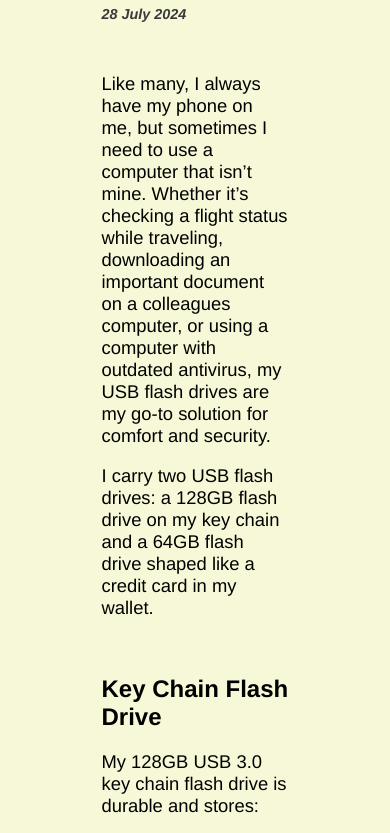
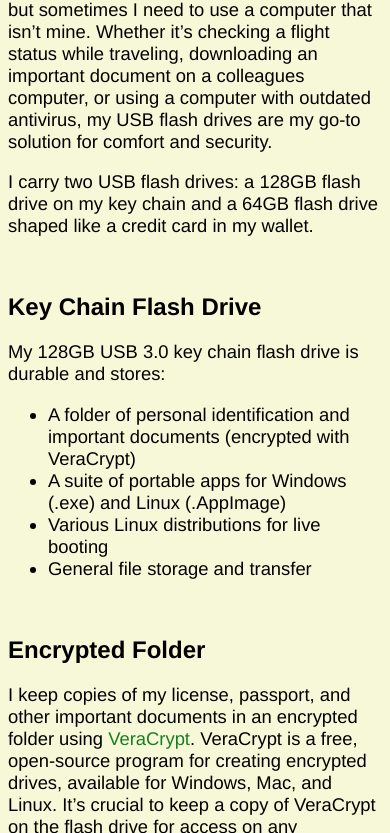
Before and after one commit to ctready/ct-ready-website, a plain HTML site: page blogs/28July24-edcUsb.html in a window 390 px wide. Shown: the part 261-1094 px from the top of the page. Drawn offline with Linux system fonts and the light colour scheme.

Commit message:
Add files via upload

```diff
--- a/blogs/28July24-edcUsb.html
+++ b/blogs/28July24-edcUsb.html
@@ -4,6 +4,7 @@
     <meta charset="UTF-8"/>
     <title>CT Ready</title>
     <link rel="stylesheet" href="../styles/style.css">
+    <link rel="stylesheet" media="screen and (max-width: 600px)" href="../styles/mobile.css">
     <meta name="viewport" content="width=device-width, initial-scale=1" />
   </head>
   <body>
```
